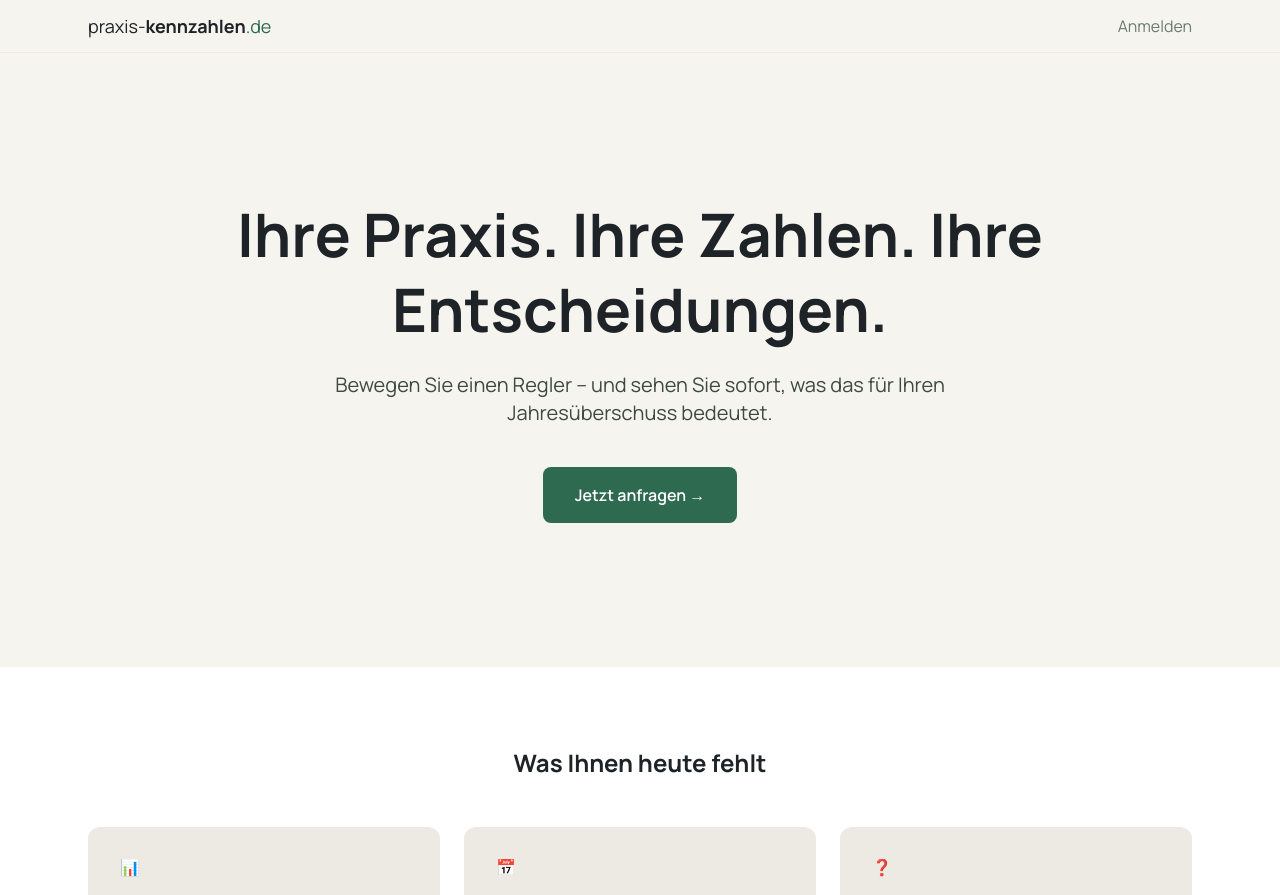
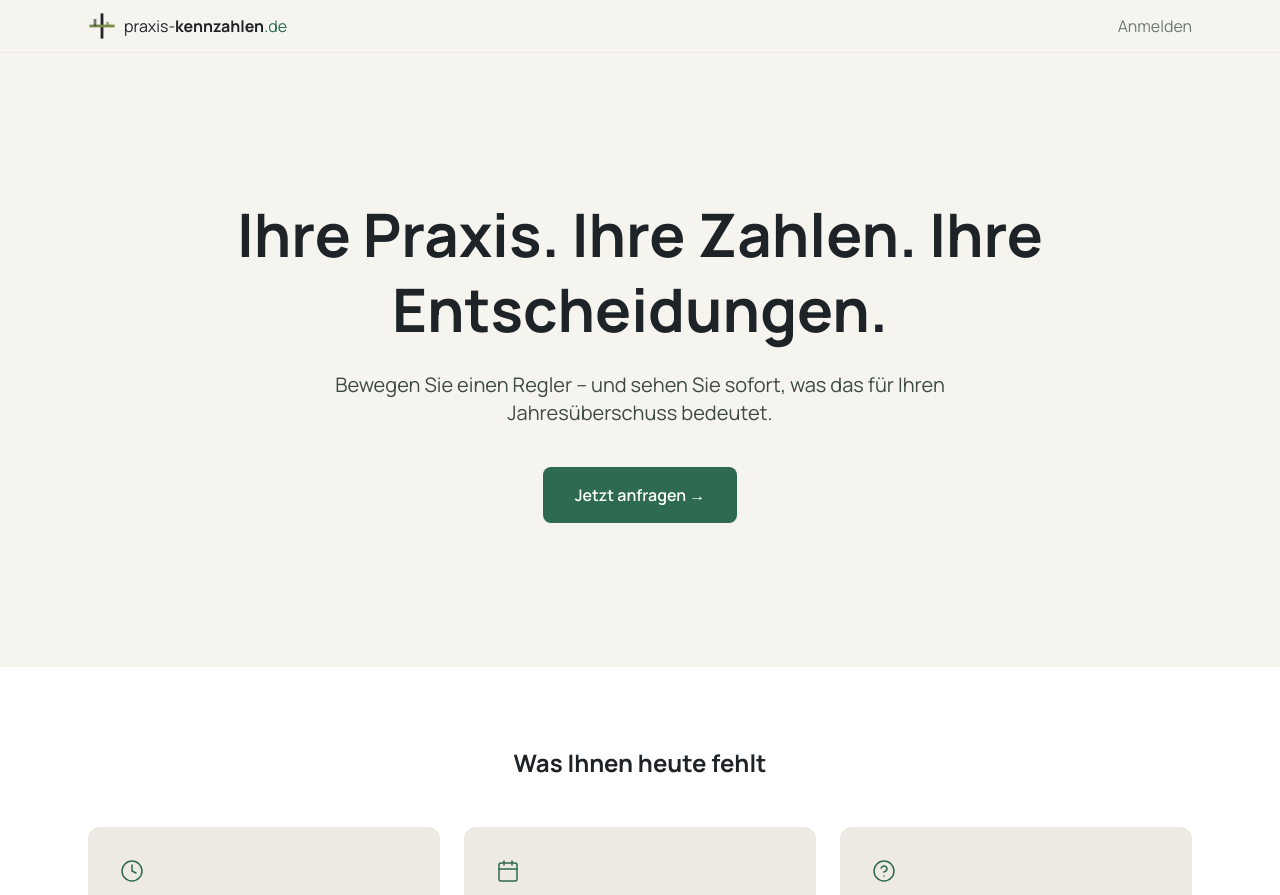
Before and after one commit to OlleePERYT/praxis, a Next.js app: page / in a window 1280 px wide. Shown: the top 895 px of the page. Built offline with nearby package versions, Linux system fonts and the light colour scheme.

Commit message:
feat: Logo-Icon SVG, Favicon, Nav-Logo
Co-authored-by: Cursor <cursoragent@cursor.com>

```diff
--- a/src/app/layout.tsx
+++ b/src/app/layout.tsx
@@ -12,6 +12,7 @@ export const metadata: Metadata = {
   title: "praxis-kennzahlen.de",
   description:
     "Wirtschaftlicher Szenario-Simulator für Therapiepraxen: Erlöse, Kosten und Überschuss in Echtzeit modellieren.",
+  icons: { icon: "/favicon.svg" },
 };
 
 export default function RootLayout({
--- a/src/components/landing/LandingNav.tsx
+++ b/src/components/landing/LandingNav.tsx
@@ -1,17 +1,16 @@
 import Link from "next/link";
+import PraxisLogo from "@/components/ui/PraxisLogo";
 
 export default function LandingNav() {
   return (
     <header className="sticky top-0 z-50 border-b border-brand-surface bg-brand-bg/95 backdrop-blur">
       <div className="mx-auto flex max-w-6xl items-center justify-between gap-4 px-4 py-3 md:px-6">
-        <Link
-          href="/"
-          className="text-base text-brand-ink md:text-lg"
-          aria-label="praxis-kennzahlen.de Startseite"
-        >
-          praxis-
-          <span className="font-bold">kennzahlen</span>
-          <span className="text-brand-primary">.de</span>
+        <Link href="/" className="flex items-center gap-2">
+          <PraxisLogo size={28} />
+          <span className="font-sans text-brand-ink">
+            praxis-<span className="font-bold">kennzahlen</span>
+            <span className="text-brand-primary">.de</span>
+          </span>
         </Link>
         <Link
           href="/login"
--- a/src/components/landing/ProblemSection.tsx
+++ b/src/components/landing/ProblemSection.tsx
@@ -7,8 +7,23 @@ export default function ProblemSection() {
         </h2>
         <div className="mt-12 grid grid-cols-1 gap-6 md:grid-cols-3">
           <article className="rounded-xl bg-brand-surface p-8">
-            <div className="mb-4 text-[16px] leading-none" aria-hidden>
-              📊
+            <div className="mb-4">
+              <svg
+                xmlns="http://www.w3.org/2000/svg"
+                viewBox="0 0 24 24"
+                width="24"
+                height="24"
+                fill="none"
+                stroke="currentColor"
+                strokeWidth="1.5"
+                strokeLinecap="round"
+                strokeLinejoin="round"
+                className="text-brand-primary"
+                aria-hidden
+              >
+                <circle cx="12" cy="12" r="10" />
+                <polyline points="12 6 12 12 16 14" />
+              </svg>
             </div>
             <h3 className="font-semibold text-brand-ink">
               Ihr Steuerberater liefert Vergangenheit.
@@ -18,8 +33,25 @@ export default function ProblemSection() {
             </p>
           </article>
           <article className="rounded-xl bg-brand-surface p-8">
-            <div className="mb-4 text-[16px] leading-none" aria-hidden>
-              📅
+            <div className="mb-4">
+              <svg
+                xmlns="http://www.w3.org/2000/svg"
+                viewBox="0 0 24 24"
+                width="24"
+                height="24"
+                fill="none"
+                stroke="currentColor"
+                strokeWidth="1.5"
+                strokeLinecap="round"
+                strokeLinejoin="round"
+                className="text-brand-primary"
+                aria-hidden
+              >
+                <rect x="3" y="4" width="18" height="18" rx="2" />
+                <line x1="16" y1="2" x2="16" y2="6" />
+                <line x1="8" y1="2" x2="8" y2="6" />
+                <line x1="3" y1="10" x2="21" y2="10" />
+              </svg>
             </div>
             <h3 className="font-semibold text-brand-ink">
               Ihre Software verwaltet Termine.
@@ -29,8 +61,24 @@ export default function ProblemSection() {
             </p>
           </article>
           <article className="rounded-xl bg-brand-surface p-8">
-            <div className="mb-4 text-[16px] leading-none" aria-hidden>
-              ❓
+            <div className="mb-4">
+              <svg
+                xmlns="http://www.w3.org/2000/svg"
+                viewBox="0 0 24 24"
+                width="24"
+                height="24"
+                fill="none"
+                stroke="currentColor"
+                strokeWidth="1.5"
+                strokeLinecap="round"
+                strokeLinejoin="round"
+                className="text-brand-primary"
+                aria-hidden
+              >
+                <circle cx="12" cy="12" r="10" />
+                <path d="M9.09 9a3 3 0 0 1 5.83 1c0 2-3 3-3 3" />
+                <line x1="12" y1="17" x2="12.01" y2="17" />
+              </svg>
             </div>
             <h3 className="font-semibold text-brand-ink">
               Niemand zeigt Ihnen Was-wäre-wenn.
--- /dev/null
+++ b/src/components/ui/PraxisLogo.tsx
@@ -0,0 +1,20 @@
+export default function PraxisLogo({ size = 32 }: { size?: number }) {
+  return (
+    <svg
+      width={size}
+      height={size}
+      viewBox="0 0 40 40"
+      fill="none"
+      xmlns="http://www.w3.org/2000/svg"
+    >
+      {/* Vertikaler Balken dunkel (Kreuz-Stamm) */}
+      <rect x="18" y="2" width="4" height="36" fill="#1E2328" />
+      {/* Horizontaler Balken olive (Kreuz-Querbalken) */}
+      <rect x="2" y="18" width="36" height="4" fill="#7A8B4D" />
+      {/* Kleiner Balken links oben dunkel (Diagramm) */}
+      <rect x="8" y="10" width="4" height="10" fill="#1E2328" opacity="0.6" />
+      {/* Kleiner Balken rechts oben olive (Diagramm) */}
+      <rect x="26" y="14" width="4" height="6" fill="#7A8B4D" opacity="0.7" />
+    </svg>
+  );
+}
```
Also changed, not shown: public/favicon.svg (added).
